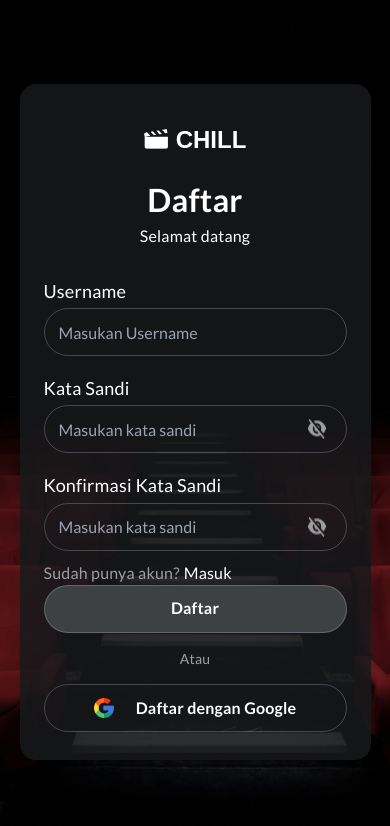
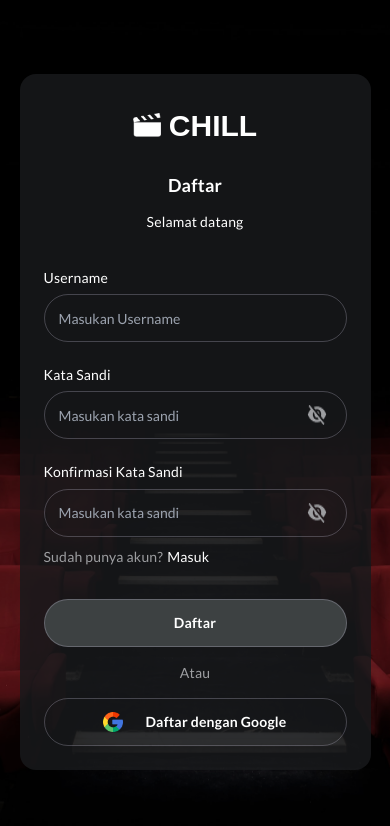
Before and after one commit to itsArchi/chill-react, a React (Vite) app: page /register in a window 390 px wide. Shown: the top 826 px of the page. Built offline with nearby package versions, Linux system fonts and the light colour scheme; a web font is replaced by a local one.

Commit message:
feat: add notification error & success

```diff
--- a/src/Components/Elements/Button/Button.jsx
+++ b/src/Components/Elements/Button/Button.jsx
@@ -3,7 +3,7 @@ const Button = (props) => {
   const { children, variant = "bg-transparent", type = "button" } = props;
   return (
     <button
-      className={`flex justify-center items-center w-full max-w-sm sm:max-w-md lg:max-w-lg mx-auto h-12 py-3.5 px-3.5 border border-solid border-[#E7E3FC3B] rounded-3xl gap-3.5 ${variant} text-white font-semibold text-base leading-[1.4] tracking-[0.2px]`}
+      className={`flex justify-center items-center w-full max-w-sm sm:max-w-md lg:max-w-lg mx-auto h-12 py-3.5 px-3.5 border border-solid border-[#E7E3FC3B] rounded-3xl gap-3.5 ${variant} text-white font-semibold text-sm sm:text-base leading-[1.4] tracking-[0.2px]`}
       type={type}
     >
       {children}
--- a/src/Components/Elements/Input/Forgot.jsx
+++ b/src/Components/Elements/Input/Forgot.jsx
@@ -5,11 +5,11 @@ const Forgot = (props) => {
     const { text, goto, link1, link2 } = props
     return (
         <div className="w-full max-w-sm sm:max-w-md lg:max-w-lg mx-auto h-5.5 flex justify-between items-center mt-[-10px]">
-            <div className="flex flex-row text-white leading-[22.4px] tracking-[0.2px] sm:gap-2 gap-1">
-                <p className="text-base text-[#9D9EA1]">{text}</p>
-                <Link className="text-base text-medium" to={goto}>{link1}</Link>
+            <div className="w-fit flex flex-row text-white leading-[22.4px] tracking-[0.2px] sm:gap-2 gap-1">
+                <p className="text-sm sm:text-base text-[#9D9EA1]">{text}</p>
+                <Link className="text-sm sm:text-base text-medium" to={goto}>{link1}</Link>
             </div>
-            <a className="text-base text-[#9D9EA1] leading-[22.4px] tracking-[0.2px]" href="">{link2}</a>
+            <a className="w-fit text-sm sm:text-base text-[#9D9EA1] leading-[22.4px] tracking-[0.2px]" href="">{link2}</a>
         </div>
     )
 }
--- a/src/Components/Elements/Input/Input.jsx
+++ b/src/Components/Elements/Input/Input.jsx
@@ -4,7 +4,7 @@ const Input = (props) => {
   return (
     <input
       type={type}
-      className="relative w-full max-w-sm sm:max-w-md lg:max-w-lg mx-auto my-1 h-12 py-3.5 px-3.5 text-white border border-solid border-[#E7E3FC3B] rounded-3xl gap-2.5 bg-transparent"
+      className="relative w-full max-w-sm sm:max-w-md lg:max-w-lg mx-auto my-1 h-12 py-3.5 px-3.5 text-sm sm:text-lg text-white border border-solid border-[#E7E3FC3B] rounded-3xl gap-2.5 bg-transparent"
       placeholder={placeholder}
       name={name}
       onChange={onChange}
--- a/src/Components/Elements/Input/Label.jsx
+++ b/src/Components/Elements/Input/Label.jsx
@@ -4,7 +4,7 @@ const Label = (props) => {
   return (
     <label
       htmlFor={htmlFor}
-      className="w-full text-lg text-white font-medium leading-[25.2px] tracking-[0.2px]"
+      className="w-full text-sm sm:text-lg text-white font-medium leading-[25.2px] tracking-[0.2px]"
     >
       {children}
     </label>
--- a/src/Components/Elements/Logo/Logo.jsx
+++ b/src/Components/Elements/Logo/Logo.jsx
@@ -4,14 +4,14 @@ const Logo = (props) => {
   return (
     <div className="flex justify-center items-center gap-2 sm:gap-3">
       <img
-        className="w-6 sm:w-12 h-5 sm:h-12"
+        className="w-7 sm:w-12 h-6 sm:h-12"
         src="/movie.png"
         alt="Logo Movie"
       />
       <p
         className={`${
           textHide ? "hidden" : "block"
-        } sm:block font-londrina text-white text-2xl sm:text-[50px] leading-[55px] font-bold`}
+        } sm:block font-londrina text-white text-3xl sm:text-[50px] leading-[55px] font-bold`}
       >
         {text}
       </p>
--- a/src/Components/Elements/WelcomeText/WelcomeText.jsx
+++ b/src/Components/Elements/WelcomeText/WelcomeText.jsx
@@ -3,8 +3,8 @@ const WelcomeText = (props) => {
   const { title, text } = props;
   return (
     <div className="flex flex-col justify-center gap-2 w-44 h-16">
-      <h3 className="flex justify-center text-[32px] text-white leading-[35.2px] tracking-[0.2px] font-bold">{title}</h3>
-      <p className="flex justify-center text-base font-normal text-white leading-[22.4px] tracking-[0.2px]">{text}</p>
+      <h3 className="flex justify-center text-lg sm:text-[32px] text-white leading-[35.2px] tracking-[0.2px] font-bold">{title}</h3>
+      <p className="flex justify-center text-sm sm:text-base font-normal text-white leading-[22.4px] tracking-[0.2px]">{text}</p>
     </div>
   );
 };
--- a/src/Components/Fragments/FormRegister.jsx
+++ b/src/Components/Fragments/FormRegister.jsx
@@ -13,6 +13,7 @@ const FormRegister = ({ onInputChange, formData, onSubmit }) => {
         name="username"
         value={formData.username}
         onChange={onInputChange}
+        required
       />
       <InputForm
         label="Kata Sandi"
@@ -22,6 +23,7 @@ const FormRegister = ({ onInputChange, formData, onSubmit }) => {
         img="/eye-off.png"
         value={formData.password}
         onChange={onInputChange}
+        required
       />
       <InputForm
         label="Konfirmasi Kata Sandi"
@@ -31,6 +33,7 @@ const FormRegister = ({ onInputChange, formData, onSubmit }) => {
         img="/eye-off.png"
         value={formData.confirmPassword}
         onChange={onInputChange}
+        required
       />
       <Forgot text="Sudah punya akun?" goto="/login" link1="Masuk" />
     </div>
--- a/src/Pages/login.jsx
+++ b/src/Pages/login.jsx
@@ -1,13 +1,16 @@
 import { useState } from "react";
+import { Link, useNavigate } from "react-router-dom";
+import { ToastContainer, toast } from "react-toastify";
 import Button from "../Components/Elements/Button/Button";
 import Logo from "../Components/Elements/Logo/Logo";
 import FormLogin from "../Components/Fragments/FormLogin";
 import WelcomeText from "../Components/Elements/WelcomeText/WelcomeText";
-import { Link, useNavigate } from "react-router-dom";
 
 const LoginPage = () => {
   const [formData, setFormData] = useState({ username: "", password: "" });
   const navigate = useNavigate();
+
+  const [isLoading, setIsLoading] = useState(false);
 
   const handleInputChange = (e) => {
     const { name, value } = e.target;
@@ -19,7 +22,7 @@ const LoginPage = () => {
     const { username, password } = formData;
 
     if (!username || !password) {
-      alert("Harap isi semua field!");
+      toast.error("Harap isi semua field!");
       return;
     }
 
@@ -29,21 +32,27 @@ const LoginPage = () => {
     );
 
     if (user) {
-      alert("Login Berhasil!");
+      toast.success("Login Berhasil!");
+      setIsLoading(true);
+
+      setTimeout(() => {
+        setIsLoading(false);
+        navigate("/home");
+      }, 2000);
       localStorage.setItem("isLoggedIn", true);
-      navigate("/");
     } else {
-      alert("Username atau password salah.");
+      toast.error("Username atau password salah.");
     }
   };
 
   return (
     <div className="relative flex justify-center items-center bg-bg-login bg-center bg-cover w-full h-screen">
+      <ToastContainer position="top-right" autoClose={5000} theme="colored" />
       <div className="absolute inset-0 bg-black opacity-30"></div>
       <div className="relative flex justify-center items-center flex-col w-[90%] sm:w-[80%] md:w-[70%] lg:w-[529px] h-auto md:h-[663px] bg-[#181A1CD6] rounded-2xl p-6 md:p-10 gap-4 sm:gap-6">
         <Logo />
         <WelcomeText title="Masuk" text="Selamat datang kembali" />
-        <form onSubmit={handleLogin} className="w-full">
+        <form onSubmit={handleLogin} className="w-full flex flex-col gap-8">
           <FormLogin formData={formData} onInputChange={handleInputChange} />
           <Button type="submit" variant="bg-[#3D4142]">
             Masuk
@@ -61,6 +70,7 @@ const LoginPage = () => {
             Masuk dengan Google
           </Button>
         </Link>
+        {isLoading ? null : <></>}
       </div>
     </div>
   );
--- a/src/Pages/register.jsx
+++ b/src/Pages/register.jsx
@@ -1,5 +1,6 @@
 import { useState } from "react";
 import { Link, useNavigate } from "react-router-dom";
+import { toast, ToastContainer } from "react-toastify";
 import Button from "../Components/Elements/Button/Button";
 import Logo from "../Components/Elements/Logo/Logo";
 import WelcomeText from "../Components/Elements/WelcomeText/WelcomeText";
@@ -12,6 +13,9 @@ const RegisterPage = () => {
     confirmPassword: "",
   });
 
+  const [isLoading, setIsLoading] = useState(false);
+  const navigate = useNavigate();
+
   const handleInputChange = (e) => {
     const { name, value } = e.target;
     setFormData((prevFormData) => ({
@@ -20,19 +24,17 @@ const RegisterPage = () => {
     }));
   };
 
-  const navigate = useNavigate();
-
   const handleRegister = (e) => {
     e.preventDefault();
     const { username, password, confirmPassword } = formData;
 
     if (!username || !password || !confirmPassword) {
-      alert("Harap isi semua field!");
+      toast.error("Harap isi semua field!");
       return;
     }
 
     if (password !== confirmPassword) {
-      alert("Kata sandi tidak cocok!");
+      toast.error("Kata sandi tidak cocok!");
       return;
     }
 
@@ -42,7 +44,7 @@ const RegisterPage = () => {
     );
 
     if (isUsernameTaken) {
-      alert("Username sudah terdaftar. Gunakan username lain.");
+      toast.error("Username sudah terdaftar. Gunakan username lain.");
       return;
     }
 
@@ -50,19 +52,24 @@ const RegisterPage = () => {
     const updatedUsers = [...existingUsers, newUser];
     localStorage.setItem("users", JSON.stringify(updatedUsers));
 
-    alert("Pendaftaran berhasil!");
+    toast.success("Pendaftaran berhasil!");
+    setIsLoading(true);
     setFormData({ username: "", password: "", confirmPassword: "" });
 
-    navigate("/login");
+    setTimeout(() => {
+      setIsLoading(false);
+      navigate("/login");
+    }, 2000);
   };
 
   return (
     <div className="relative flex justify-center items-center bg-bg-register bg-center bg-cover w-full h-screen">
+      <ToastContainer position="top-right" autoClose={5000} theme="colored" />
       <div className="absolute inset-0 bg-black opacity-30"></div>
       <div className="relative flex justify-center items-center flex-col w-[90%] sm:w-[80%] md:w-[70%] lg:w-[529px] h-auto min-h-[80%] md:h-[663px] bg-[#181A1CD6] rounded-2xl p-6 md:p-10 gap-4 sm:gap-6">
         <Logo />
         <WelcomeText title="Daftar" text="Selamat datang" />
-        <form onSubmit={handleRegister} className="w-full">
+        <form onSubmit={handleRegister} className="w-full flex flex-col gap-8">
           <FormRegister onInputChange={handleInputChange} formData={formData} />
           <Button type="submit" variant="bg-[#3D4142]">
             Daftar
@@ -80,6 +87,7 @@ const RegisterPage = () => {
             Daftar dengan Google
           </Button>
         </Link>
+        {isLoading ? null : <></>}
       </div>
     </div>
   );
--- a/src/main.jsx
+++ b/src/main.jsx
@@ -14,12 +14,16 @@ import UserProfile from "./Components/Fragments/UserProfile";
 const router = createBrowserRouter([
   {
     path: "/",
-    element: <Home />,
+    element: <LoginPage />,
     errorElement: <ErrorPage />,
   },
   {
     path: "/login",
     element: <LoginPage />,
+  },
+  {
+    path: "/home",
+    element: <Home />,
   },
   {
     path: "/register",
```
